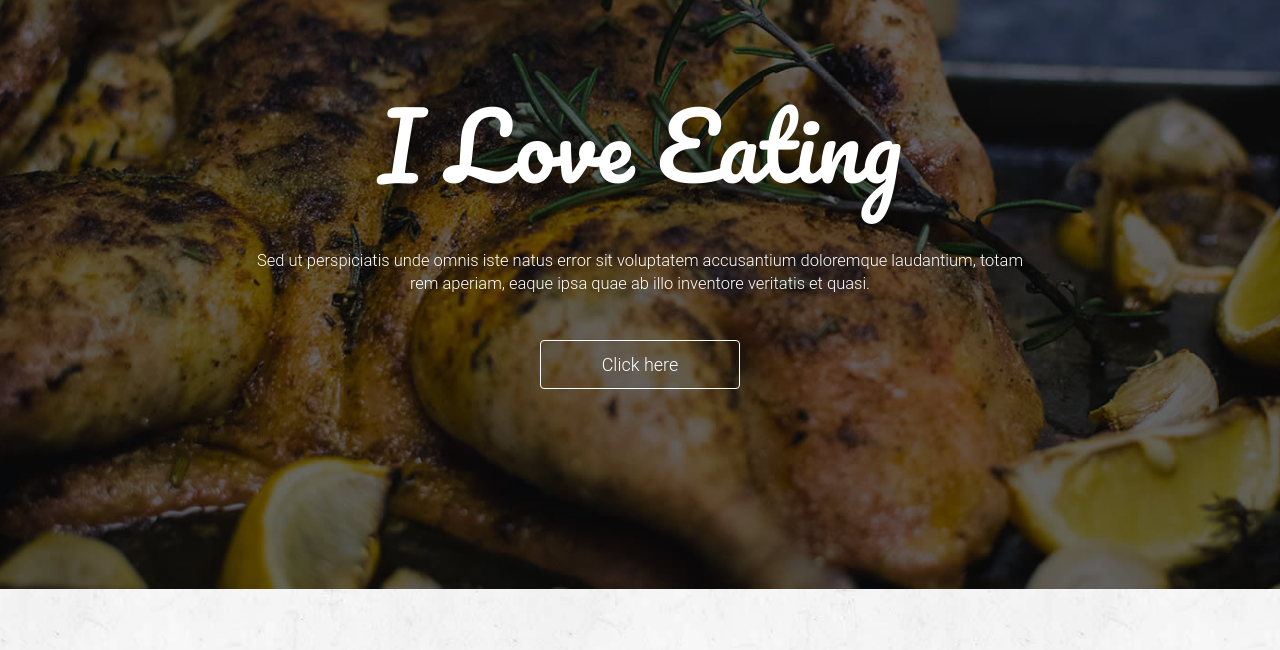
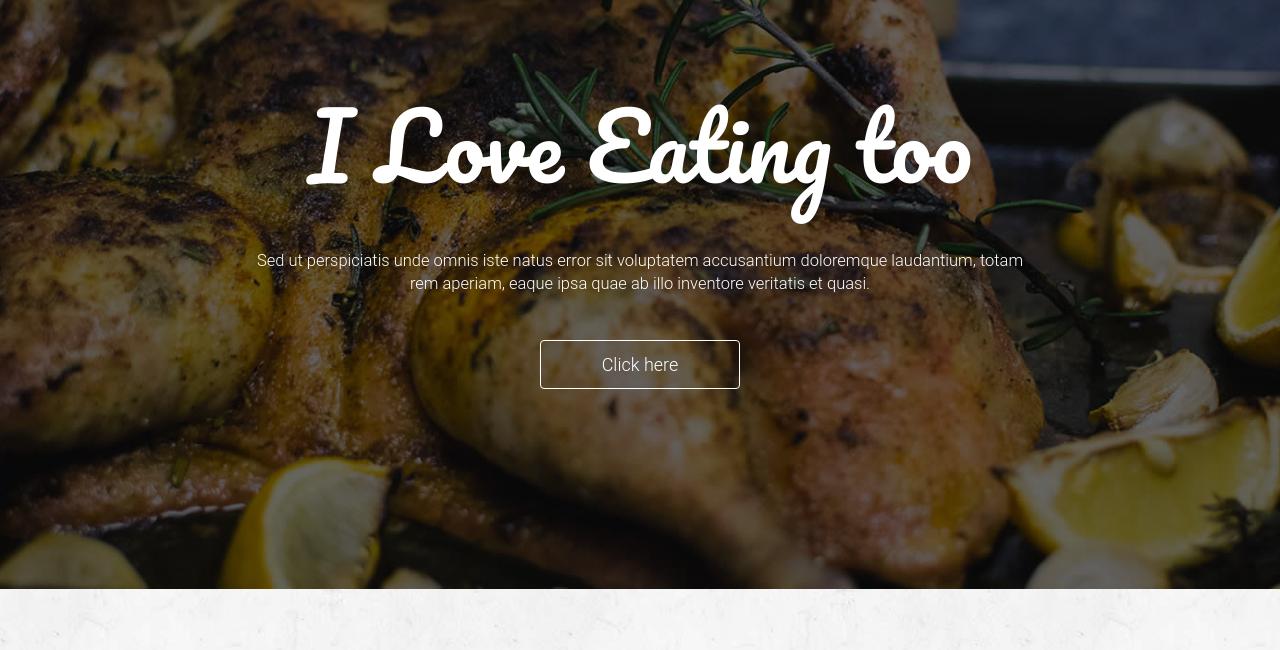
Before and after one commit to sajithten/food, a plain HTML site: page index.html in a window 1280 px wide. Shown: the part 150-800 px from the top of the page. Drawn offline with Linux system fonts and the light colour scheme.

Commit message:
Update index.html

```diff
--- a/index.html
+++ b/index.html
@@ -107,7 +107,7 @@
                         <div class="main_slider text-center">
                             <div class="col-md-12">
                                 <div class="main_slider_content wow zoomIn" data-wow-duration="1s">
-                                    <h1>I Love Eating</h1>
+                                    <h1>I Love Eating too</h1>
                                     <p>Sed ut perspiciatis unde omnis iste natus error sit voluptatem accusantium doloremque laudantium, totam rem aperiam, eaque ipsa quae ab illo inventore veritatis et quasi. </p>
                                     <button href="" class="btn-lg">Click here</button>
                                 </div>
```
